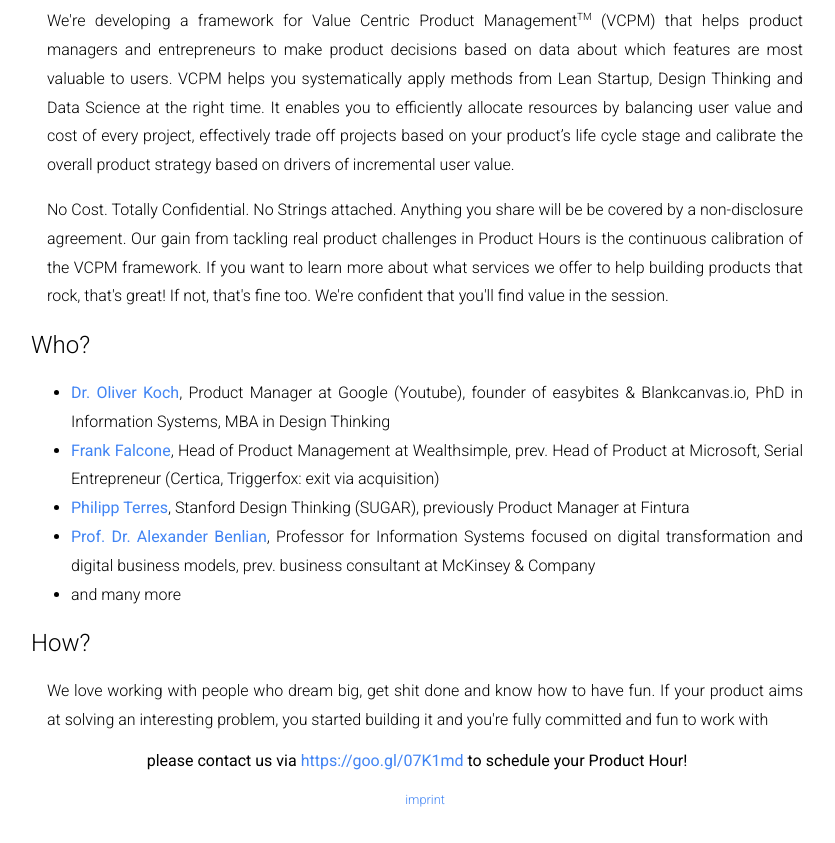
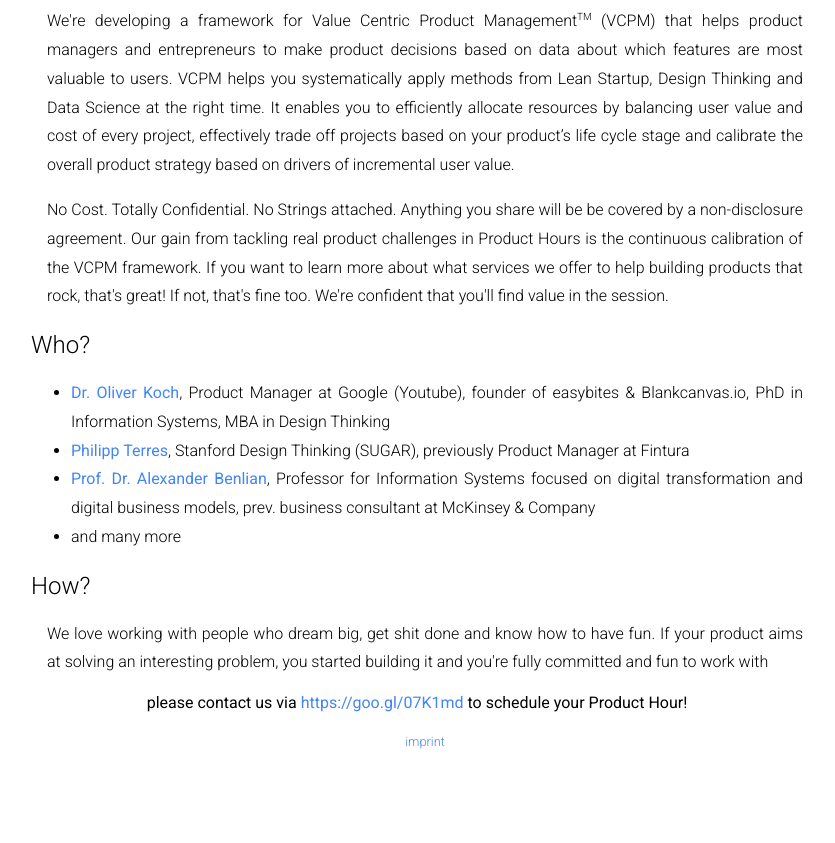
Before and after one commit to VCPM/vcpm, a plain HTML site: page index.html in a window 1280 px wide. Shown: the part 498-1341 px from the top of the page, without its empty margins (223-1058 px from the left). After the commit the page ends 1319 px from the top, so only its background shows below. Drawn offline with Linux system fonts and the light colour scheme.

Commit message:
editorial

```diff
--- a/index.html
+++ b/index.html
@@ -16,7 +16,6 @@
         <h2>Who?</h2>
         <ul>
         <li><a href="https://www.linkedin.com/in/oliverfkoch/" target="_blank">Dr. Oliver Koch</a>, Product Manager at Google (Youtube), founder of easybites &amp; Blankcanvas.io, PhD in Information Systems, MBA in Design Thinking</li>
-        <li><a href="https://www.linkedin.com/in/frankfalcone/" target="_blank">Frank Falcone</a>, Head of Product Management at Wealthsimple, prev. Head of Product at Microsoft, Serial Entrepreneur (Certica, Triggerfox: exit via acquisition)</li>
  		<li> <a href="https://www.linkedin.com/in/philippterres/" target="_blank">Philipp Terres</a>, Stanford Design Thinking (SUGAR), previously Product Manager at Fintura</li>
         <li><a href="https://www.linkedin.com/in/prof-dr-alexander-benlian-b4344270/" target="_blank">Prof. Dr. Alexander Benlian</a>, Professor for Information Systems focused on digital transformation and digital business models, prev. business consultant at McKinsey &amp; Company</li>
         <li> and many more</li>
```
